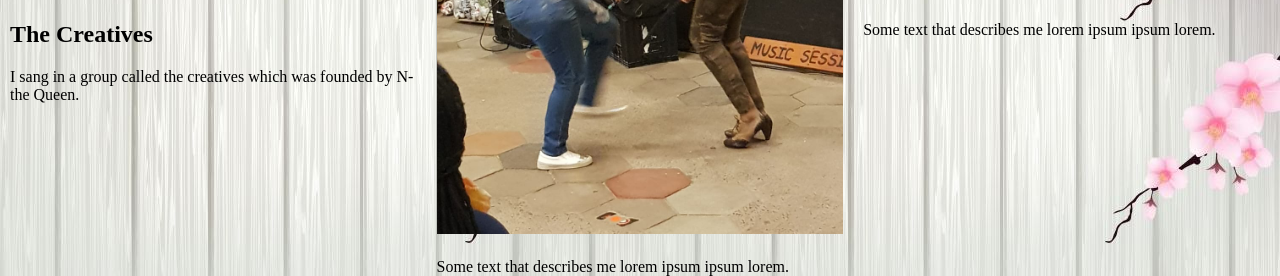
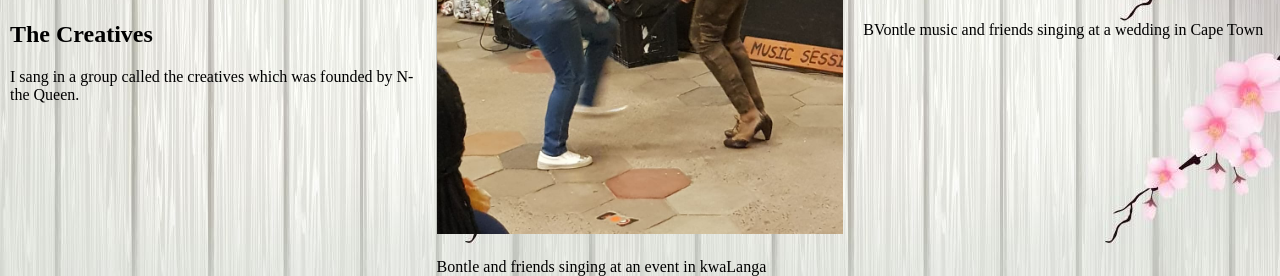
Before and after one commit to buhlelusizi/Bontle-Music-Portfolio, a plain HTML site: page work.html in a window 1280 px wide. Shown: the part 540-816 px from the top of the page. Drawn offline with Linux system fonts and the light colour scheme.

Commit message:
Update work.html

```diff
--- a/work.html
+++ b/work.html
@@ -157,7 +157,7 @@
       <img src="work1.jpg" alt="Mike" style="width:100%">
       <div class="container">
         <h2></h2>
-        <p>Some text that describes me lorem ipsum ipsum lorem.</p>
+        <p>Bontle and friends singing at an event in kwaLanga </p>
       </div>
     </div>
   </div>
@@ -167,7 +167,7 @@
       <img src="work2.jpg" alt="John" style="width:100%">
       <div class="container">
         <h2></h2>
-        <p>Some text that describes me lorem ipsum ipsum lorem.</p>
+        <p>BVontle music and friends singing at a wedding in Cape Town</p>
 
       </div>
     </div>
```
